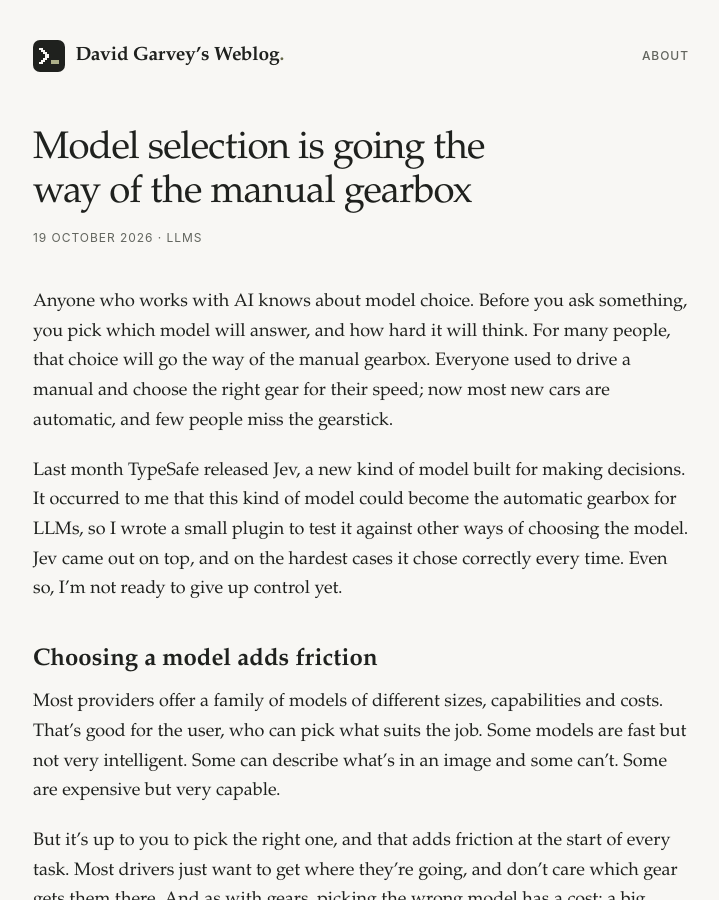
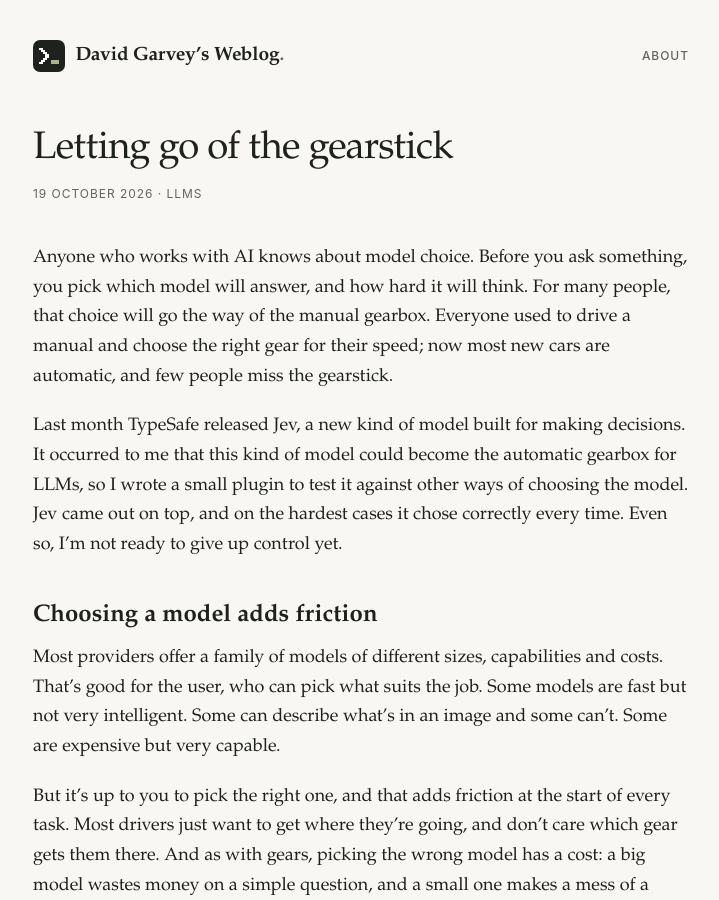
Before and after one commit to davegarvey/davegarvey.github.io, a Jekyll site: the page built from _posts/2026-10-19-model-selection-manual-gearbox.md, in a window 1280 px wide and 900 px high. Shown: the whole window, without its empty margins (279-998 px from the left). Built offline with Jekyll 4.4.1, drawn with Linux system fonts in a browser that asks for light colours.

Commit message:
Rename model selection post

```diff
--- a/_posts/2026-10-19-model-selection-manual-gearbox.md
+++ b/_posts/2026-10-19-model-selection-manual-gearbox.md
@@ -1,6 +1,6 @@
 ---
 layout: post
-title: Model selection is going the way of the manual gearbox
+title: Letting go of the gearstick
 date: 2026-10-19 01:11:30 +0200
 description: Choosing a model for every prompt is like changing gear by hand. I built a plugin to test whether a new kind of model, Jev, could be the automatic gearbox. It did well, but I'm not ready to give up control yet.
 image:
```
